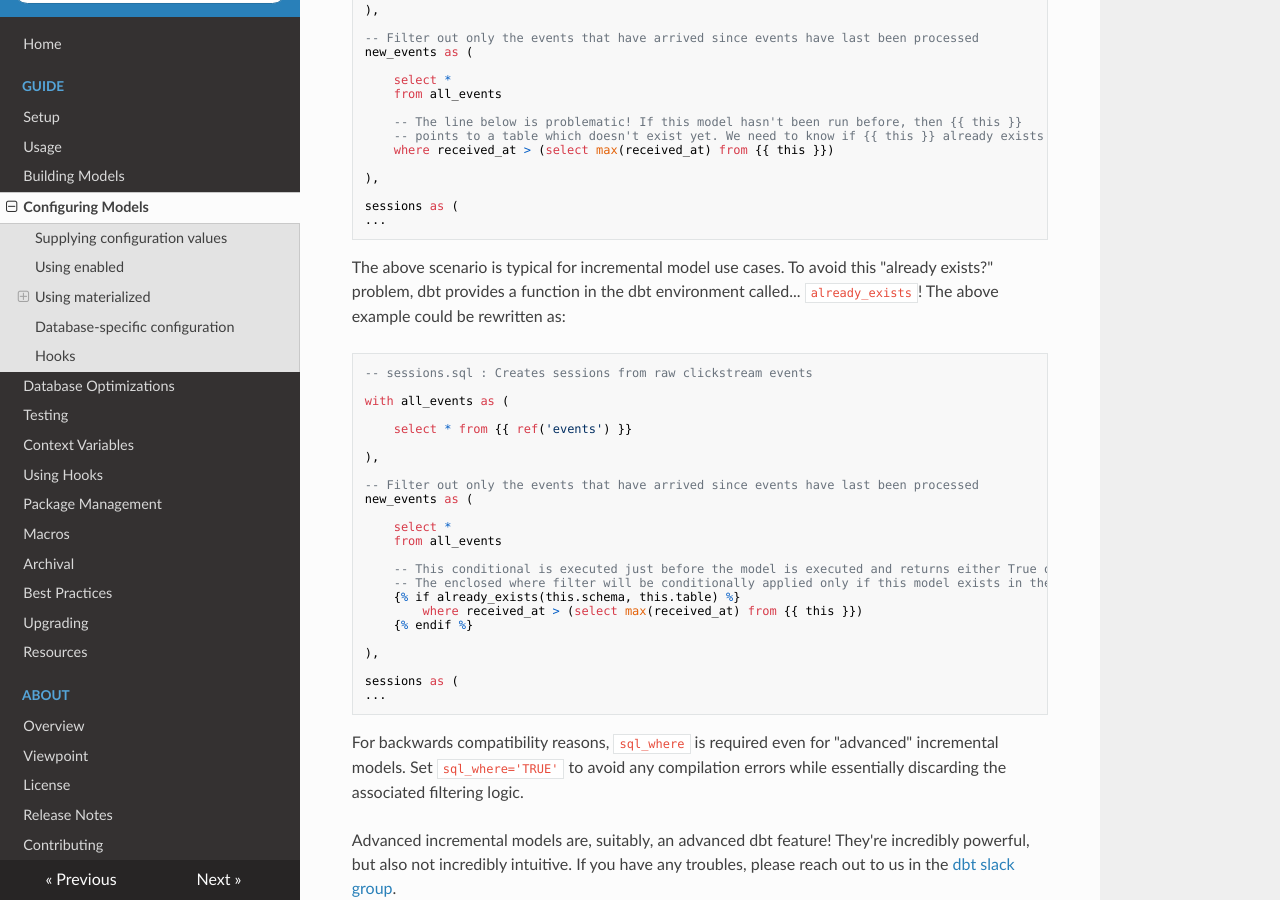
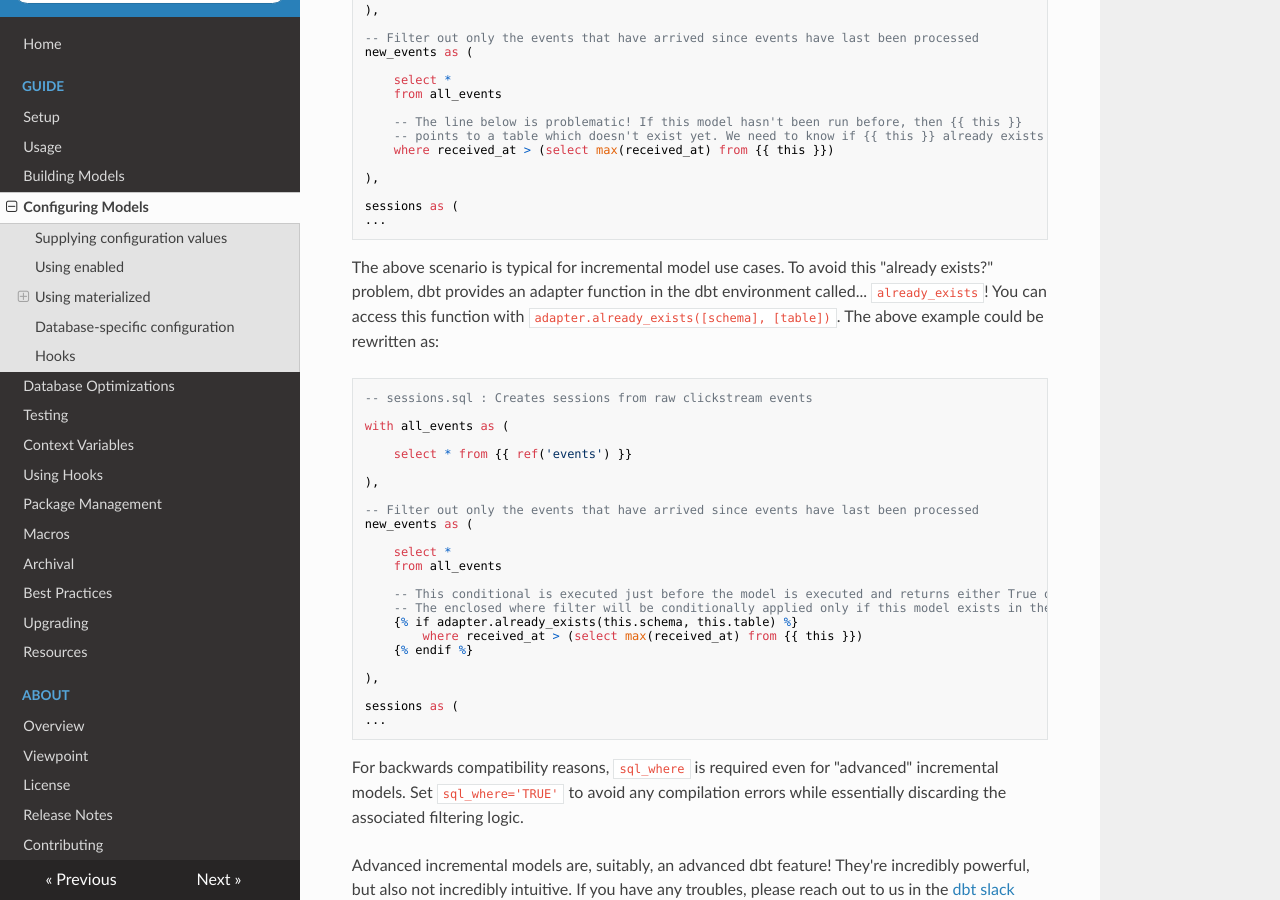
Before and after one commit to RayMarquina/dbt_project, an MkDocs documentation site: the page built from docs/guide/configuring-models.md, in a window 1280 px wide and 900 px high, scrolled down 3737 px. Built offline with MkDocs 1.6.1, drawn with Linux system fonts in a browser that asks for light colours; nearby versions of some CDN libraries; old or Windows-style settings are respelled for this version of MkDocs.

Commit message:
prefix already_exists with adapter namespace

````diff
--- a/docs/guide/configuring-models.md
+++ b/docs/guide/configuring-models.md
@@ -140,7 +140,7 @@ sessions as (
 ...
 ```
 
-The above scenario is typical for incremental model use cases. To avoid this "already exists?" problem, dbt provides a function in the dbt environment called... `already_exists`! The above example could be rewritten as:
+The above scenario is typical for incremental model use cases. To avoid this "already exists?" problem, dbt provides an adapter function in the dbt environment called... `already_exists`! You can access this function with `adapter.already_exists([schema], [table])`. The above example could be rewritten as:
 
 ```sql
 -- sessions.sql : Creates sessions from raw clickstream events
@@ -159,7 +159,7 @@ new_events as (
 
     -- This conditional is executed just before the model is executed and returns either True or False
     -- The enclosed where filter will be conditionally applied only if this model exists in the current schema
-    {% if already_exists(this.schema, this.table) %}
+    {% if adapter.already_exists(this.schema, this.table) %}
         where received_at > (select max(received_at) from {{ this }})
     {% endif %}
 
````
